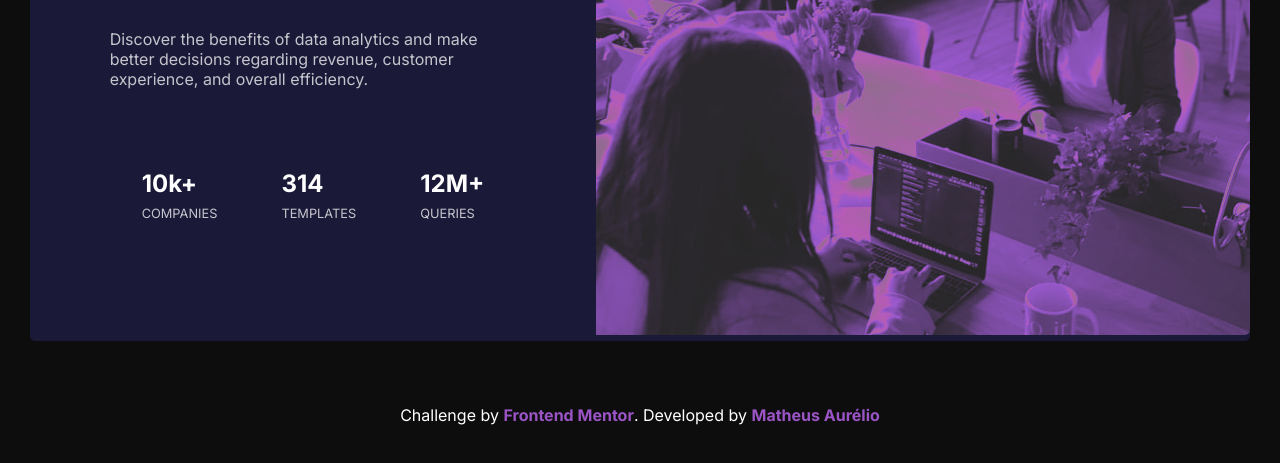
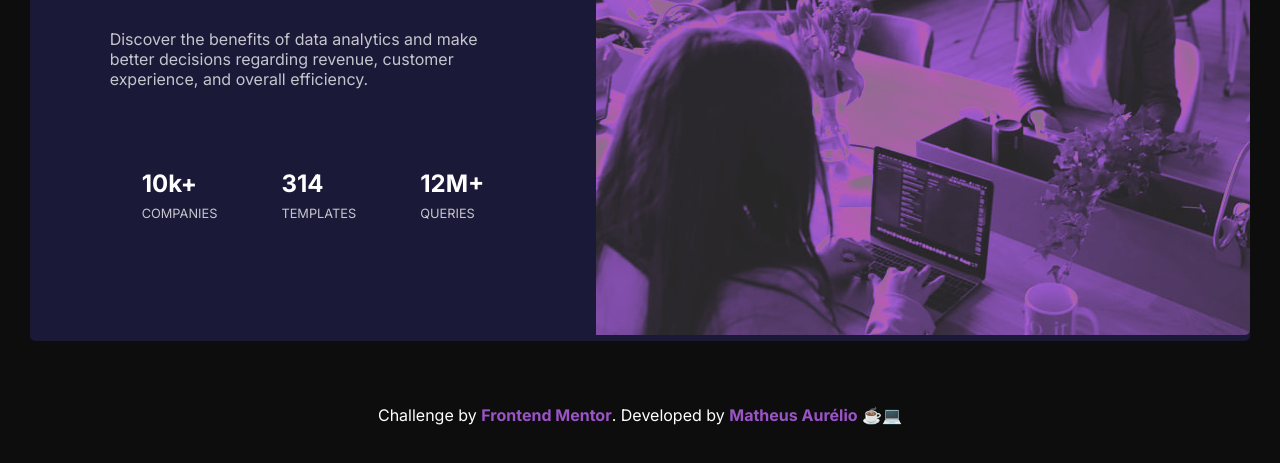
Before and after one commit to Matheus2004a/Stats-Review-Card, a plain HTML site: page index.html in a window 1280 px wide. Shown: the part 209-672 px from the top of the page. Drawn offline with Linux system fonts and the light colour scheme.

Commit message:
Adicionando emojis

```diff
--- a/index.html
+++ b/index.html
@@ -40,7 +40,7 @@
   </main>
 
   <footer>
-    <p>Challenge by <a href="https://www.frontendmentor.io/" target="_blank">Frontend Mentor</a>. Developed by <a href="https://github.com/Matheus2004a" target="_blank">Matheus Aurélio</a></p>
+    <p>Challenge by <a href="https://www.frontendmentor.io/" target="_blank">Frontend Mentor</a>. Developed by <a href="https://github.com/Matheus2004a" target="_blank">Matheus Aurélio</a> &#9749;&#128187;</p>
   </footer>
 </body>
 
```
